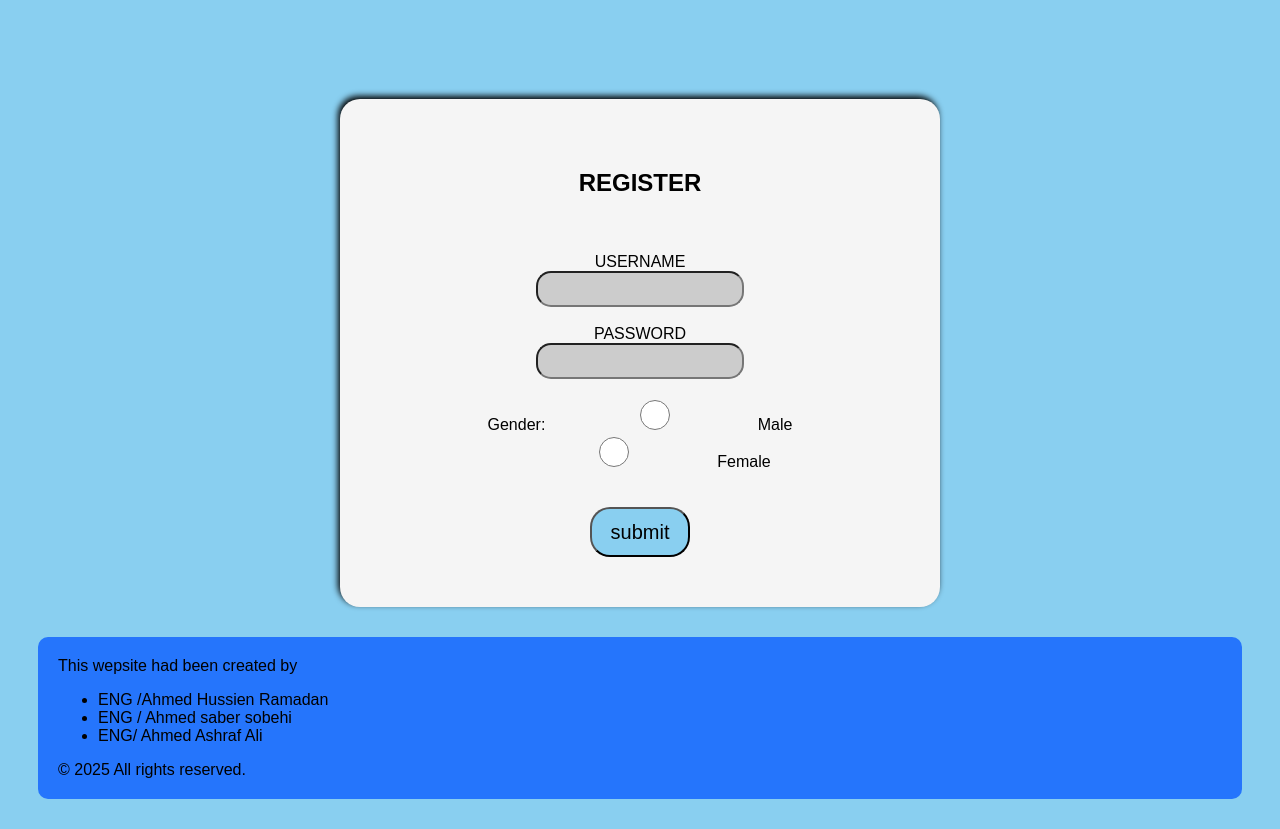
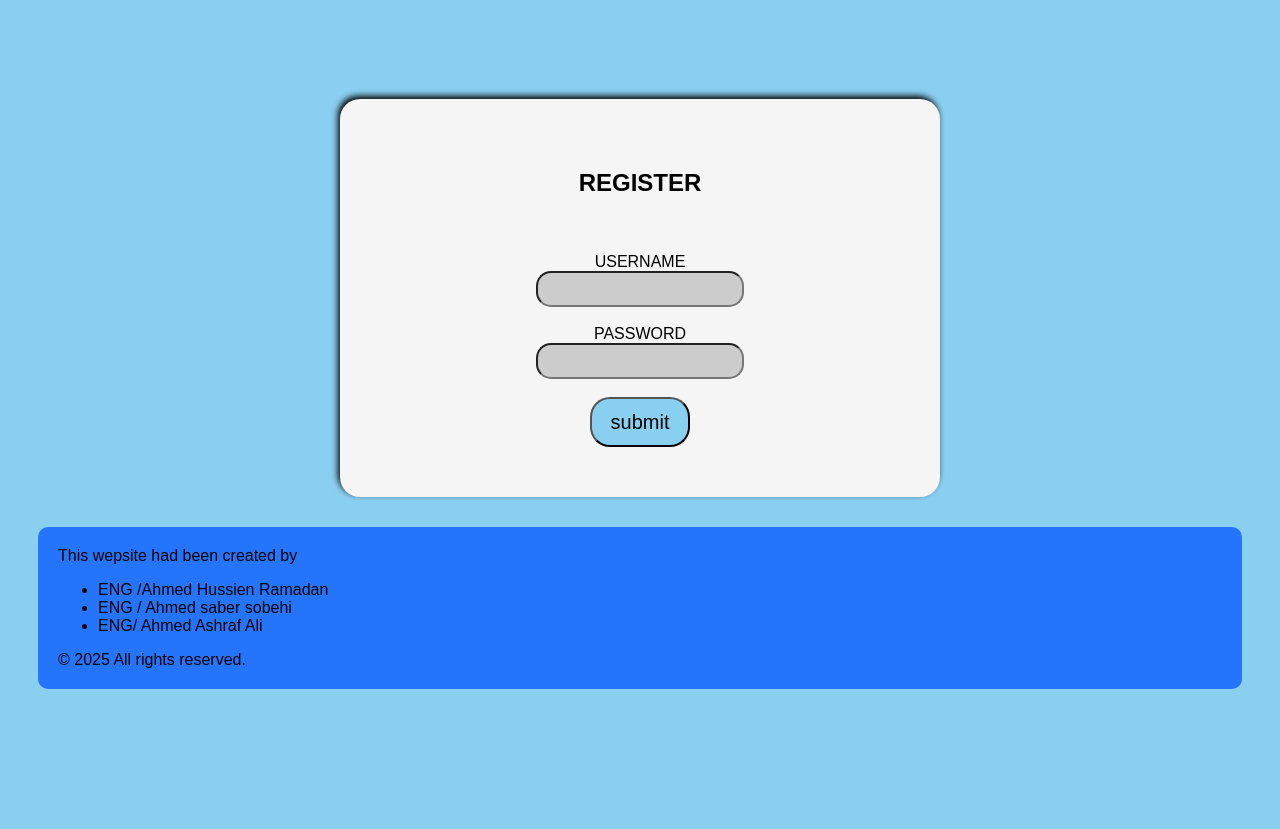
Before and after one commit to Selim14102006/green, a plain HTML site: page index.html in a window 1280 px wide. Shown: the part 79-908 px from the top of the page. After the commit the page ends 800 px from the top, so only its background shows below. Drawn offline with Linux system fonts and the light colour scheme.

Commit message:
Update index.html

```diff
--- a/index.html
+++ b/index.html
@@ -21,11 +21,7 @@
                 PASSWORD
             </label><br>
             <input type="password" id="password" name="password" required><br><br>
-            <label>Gender:</label>
-            <input type="radio" name="gender" value="male">Male
-            <!--بعد اما تقفل ال tag تكتب الكلمة اللى عايزها تظهرلك  -->
-            <input type="radio" name="gender" value="female">Female
-            <br><br><br>
+
             <button type="submit" class="btn">
 
              submit
```
